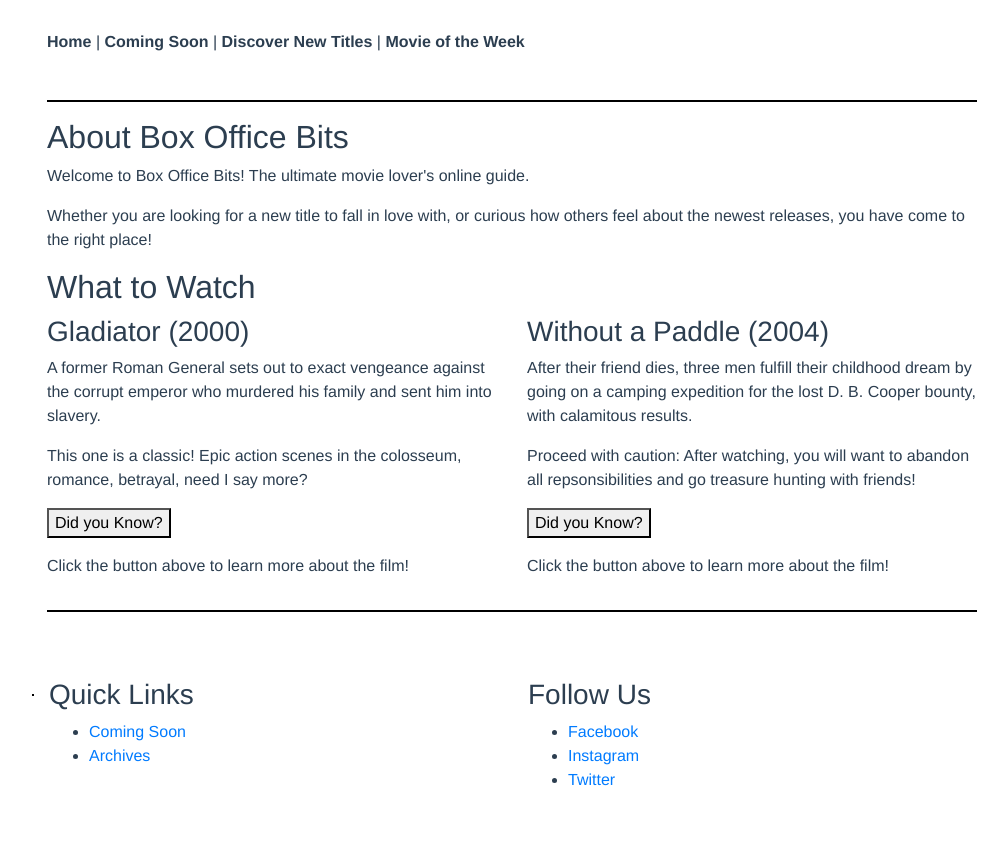
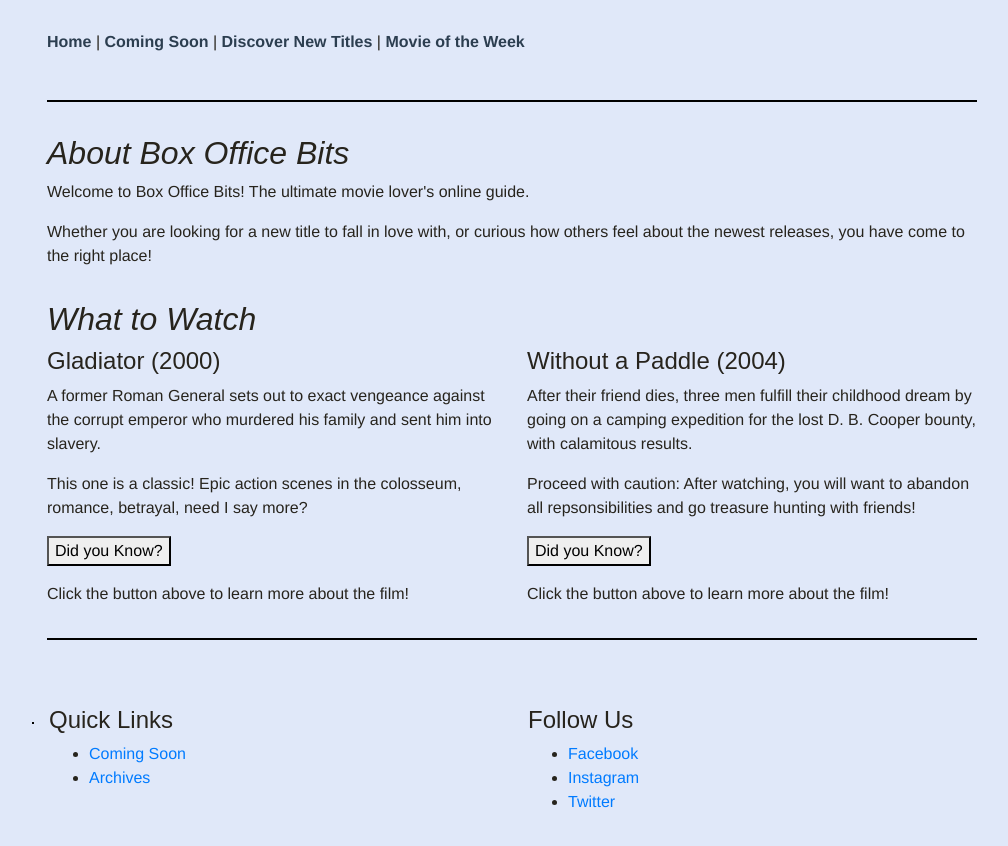
Before and after one commit to djackson29/final-box-office, a Nuxt app: page / in a window 1280 px wide. Shown: the top 846 px of the page, without its empty margins (128-1136 px from the left). Built offline with nearby package versions, Linux system fonts and the light colour scheme.

Commit message:
update background color and font styles

```diff
--- a/components/Card.vue
+++ b/components/Card.vue
@@ -12,8 +12,6 @@ export default {
   <p class="card__copy">{{ movie.Rated }} | {{ movie.Genre }}</p>
   <p class="card__copy">{{ movie.Plot }}</p>
   <img id="motw-img" src="http://img.omdbapi.com/?i=tt1201607&apikey=d36f6554" class="img-fluid">
-  <!-- <h2 class="card__title">{{ movie.name.common }}</h2> -->
-  <!-- <p class="card__copy">{{ movie.subregion }}</p> -->
 
 </div>
 </template>
--- a/layouts/default.vue
+++ b/layouts/default.vue
@@ -85,12 +85,39 @@ export default {
 
 
 <style lang="scss">
+// variables for colors
+$primaryYellow: hsl(48, 100%, 88%);
+$secondaryCyan: hsl(185, 57%, 50%);
+$text: #27241D;
+
+// mixins to style the body text and headings
 #app {
   font-family: Avenir, Helvetica, Arial, sans-serif;
   -webkit-font-smoothing: antialiased;
   -moz-osx-font-smoothing: grayscale;
   color: #2c3e50;
   padding: 0 10rem;
+  background-color: #E0E8F9;
+  color: #27241D;
+  font-size: 1rem;
+}
+
+h1 {
+  font-family: serif;
+  font-size: 2.5rem;
+  font-style: italic;
+}
+
+h2 {
+  font-family: sans-serif;
+  font-size: 2rem;
+  font-style: italic;
+  padding-top: 1rem;
+}
+
+h3 {
+  font-family: sans-serif;
+  font-size: 1.5rem;
 }
 
 nav {
--- a/pages/comingSoon.vue
+++ b/pages/comingSoon.vue
@@ -127,3 +127,10 @@
     }
   }
 </script>
+
+<style lang="scss">
+b-card-body {
+  background-color: hsl(48, 100%, 88%);
+}
+
+</style>
--- a/pages/motw.vue
+++ b/pages/motw.vue
@@ -6,7 +6,11 @@
     <div class="col">
       <h2>Movie of the Week Archives</h2>
         <div v-if="moviesAPI">
-          <card v-for="movie of moviesAPI" v-bind:key="movie.id" :movie="moviesAPI" />
+          <card
+            v-for="movie of moviesAPI"
+            v-bind:key="movie.id"
+            :movie="moviesAPI"
+          />
         </div>
     </div>
   </div>
```
